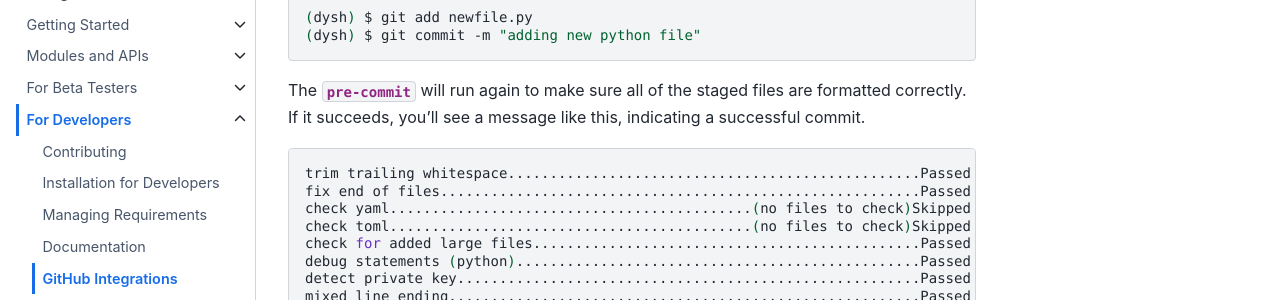
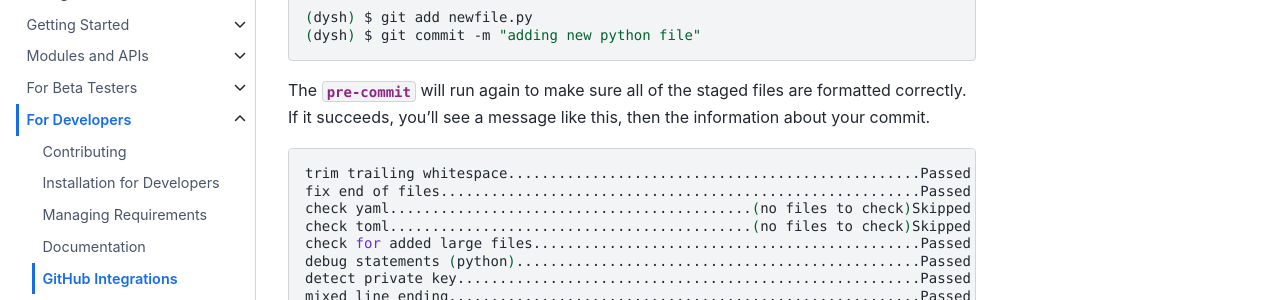
Before and after one commit to GreenBankObservatory/dysh, a Sphinx documentation site: the page built from docs/source/for_developers/github_integrations.rst, in a window 1280 px wide and 900 px high, scrolled down 1997 px. Shown: the part 223-523 px from the top of the window. Built offline with Sphinx 7.4.7 and the Sphinx Book theme 1.1.4, drawn with Linux system fonts in a browser that asks for light colours; pages that are not in the unit, such as notebooks, are missing from menus; the version number could not be read and is left out.

Commit message:
change wording a bit on pre-commit instructions

```diff
--- a/docs/source/for_developers/github_integrations.rst
+++ b/docs/source/for_developers/github_integrations.rst
@@ -94,7 +94,7 @@ Now, you have to re-add the modified file before committing it.
     (dysh) $ git add newfile.py
     (dysh) $ git commit -m "adding new python file"
 
-The `pre-commit` will run again to make sure all of the staged files are formatted correctly. If it succeeds, you'll see a message like this, indicating a successful commit.
+The `pre-commit` will run again to make sure all of the staged files are formatted correctly. If it succeeds, you'll see a message like this, then the information about your commit.
 
 .. code-block:: bash
 
```
